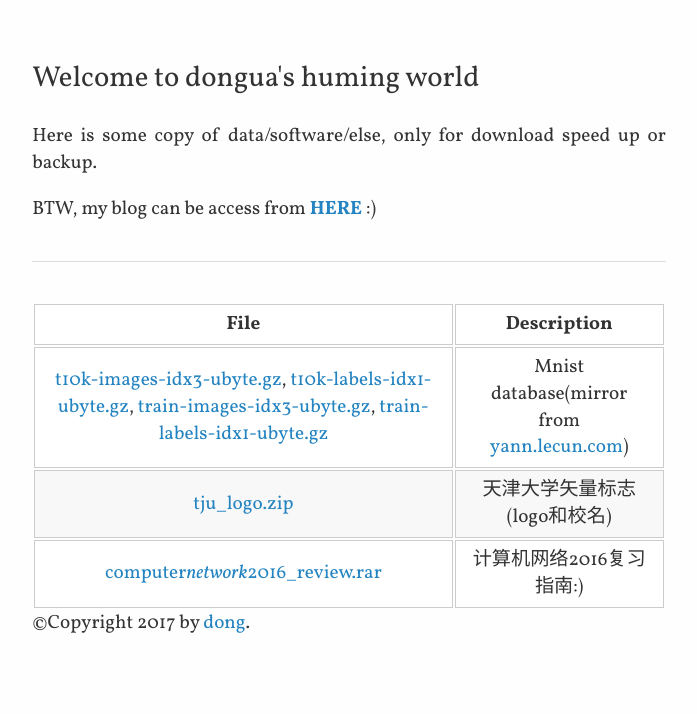
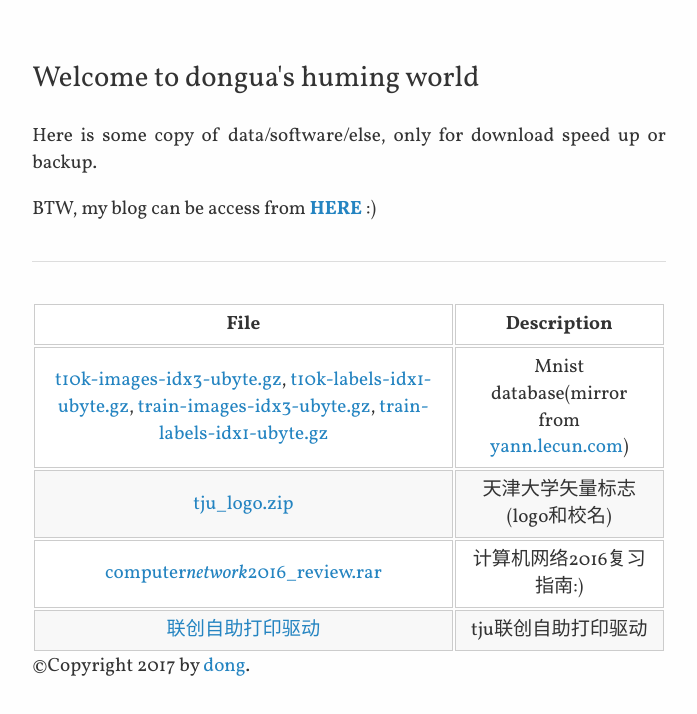
Before and after one commit to 3013216027/3013216027.github.io, a plain HTML site: page index.html in a window 1280 px wide. Shown: the whole page, without its empty margins (291-988 px from the left). Drawn offline with Linux system fonts and the light colour scheme.

Commit message:
update index

```diff
--- a/index.html
+++ b/index.html
@@ -37,6 +37,7 @@ BTW, my blog can be access from **[HERE](//qyetfu.site/blog)** :)
 | [t10k-images-idx3-ubyte.gz](//qyetfu.site/mnist/t10k-images-idx3-ubyte.gz), [t10k-labels-idx1-ubyte.gz](//qyetfu.site/mnist/t10k-labels-idx1-ubyte.gz), [train-images-idx3-ubyte.gz](//qyetfu.site/mnist/train-images-idx3-ubyte.gz), [train-labels-idx1-ubyte.gz](//qyetfu.site/mnist/train-labels-idx1-ubyte.gz) | Mnist database(mirror from [yann.lecun.com](http://yann.lecun.com/exdb//qyetfu.site/mnist)) |
 | [tju\_logo.zip](//qyetfu.site/download/tju\_logo.zip) | 天津大学矢量标志(logo和校名) |
 | [computer\_network\_2016\_review.rar](//qyetfu.site/download/computer\_network\_2016\_review.rar) | 计算机网络2016复习指南:) |
+| [联创自助打印驱动](//qyetfu.site/download/联创自助打印驱动.rar) | tju联创自助打印驱动 |
 
         `;
     }
```
